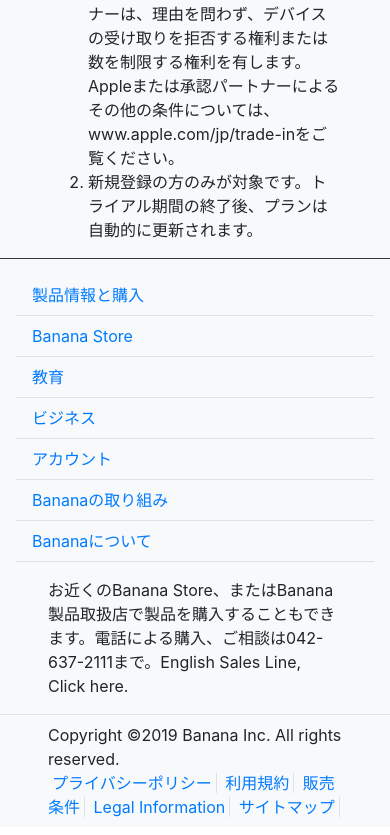
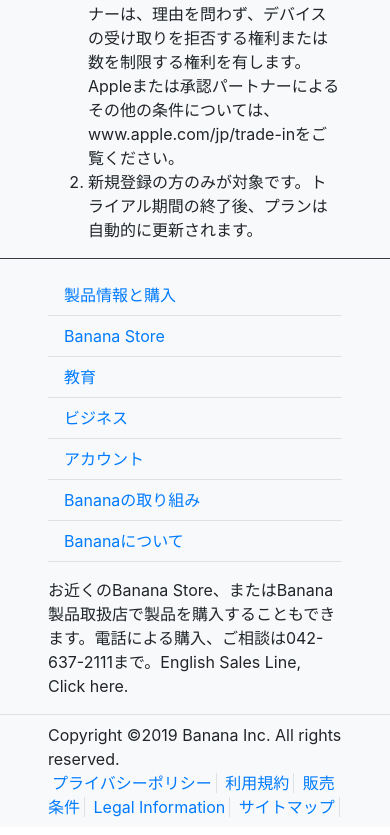
Before and after one commit to SugawaraTsukasa/SugawaraTsukasa.github.io, a plain HTML site: page 190522/banana.html in a window 390 px wide. Shown: the part 3233-4068 px from the top of the page. Drawn offline with nearby package versions, Linux system fonts and the light colour scheme.

Commit message:
レスポンシブに対応

```diff
--- a/190522/banana.html
+++ b/190522/banana.html
@@ -273,7 +273,7 @@
         </div>
       </div>
     </div>
-    <div class="col d-md-block d-lg-none text-left px-3 py-3 bg-light">
+    <div class="col d-md-block d-lg-none text-left px-5 py-3 bg-light">
       <ul class="accordion nav flex-column">
         <li class="nav-item">
           <a href="#collapse-menu1" class="nav-link border-bottom" data-toggle="collapse">製品情報と購入</a>
```
